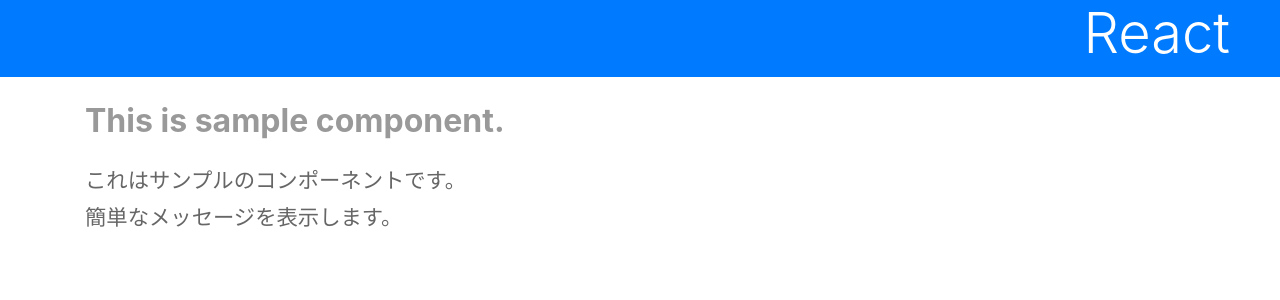
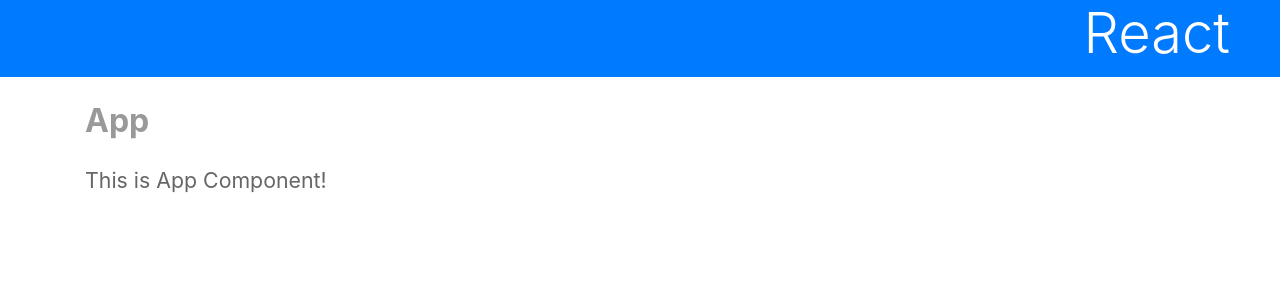
Before and after one commit to Haya372/react-started, a React (Create React App) app: page / in a window 1280 px wide. Shown: the top 300 px of the page. Built offline with nearby package versions, Linux system fonts and the light colour scheme.

Commit message:
[add] 属性を利用する

```diff
--- a/src/App.js
+++ b/src/App.js
@@ -1,6 +1,28 @@
 import './App.css';
+import React, { Component } from 'react';
 
-function App() {
+class App extends Component {
+
+  constructor(props){
+    super();
+    this.title = props.title;
+    this.message = props.message;
+  }
+
+  render(){
+    return (
+      <div>
+        <h1 className="bg-primary text-white display-4">React</h1>
+        <div className="container">
+          <p className="subtitle">{this.title}</p>
+          <p>{this.message}</p>
+        </div>
+      </div>
+    )
+  }
+}
+
+/*function App() {
   return (
     <div>
       <h1 className="bg-primary text-white display-4">React</h1>
@@ -11,6 +33,6 @@
       </div>
     </div>
   );
-}
+}*/
 
 export default App;
--- a/src/index.js
+++ b/src/index.js
@@ -6,7 +6,7 @@
 
 ReactDOM.render(
   <React.StrictMode>
-    <App />
+    <App title="App" message="This is App Component!"/>
   </React.StrictMode>,
   document.getElementById('root')
 );
```
